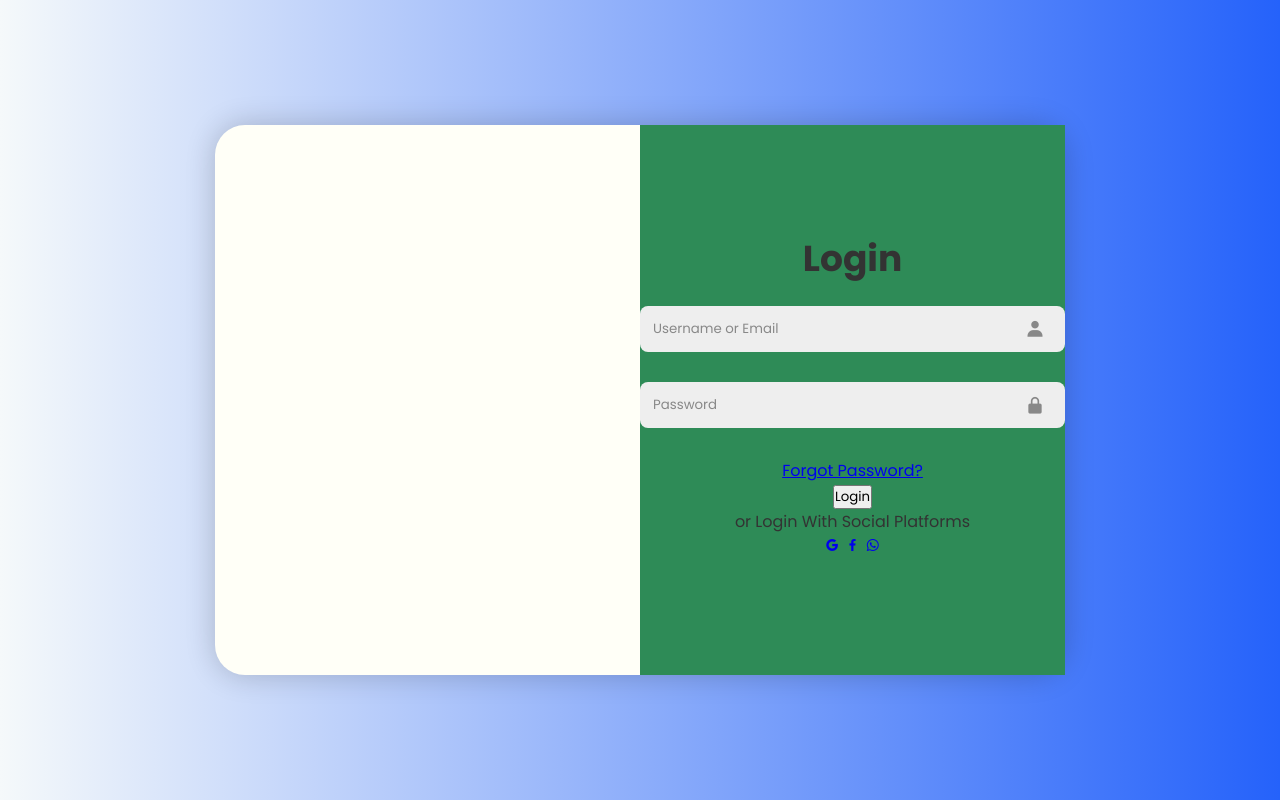
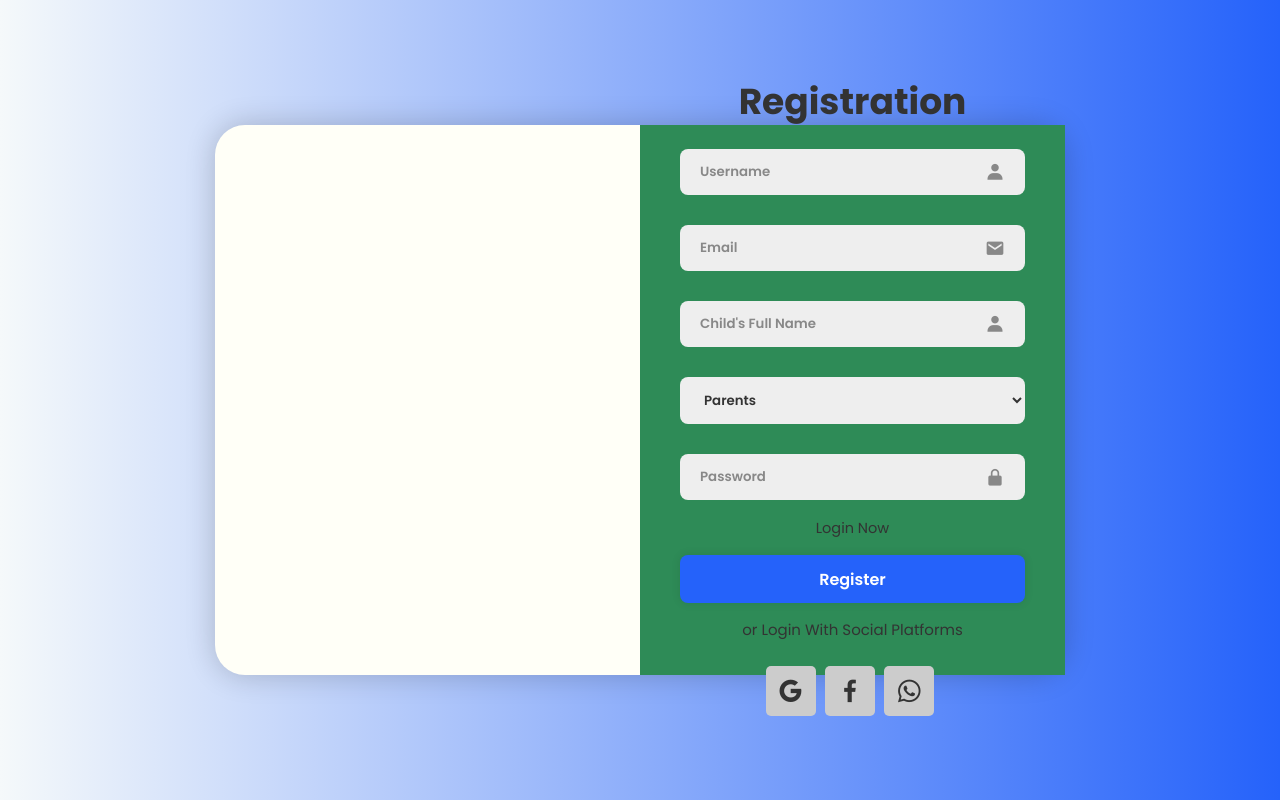
Before and after one commit to MenukaSankalpa/GSR, a PHP site: page / in a window 1280 px wide. Run offline with PHP 8.4, Linux system fonts and the light colour scheme; some web fonts are replaced.

Commit message:
registrasion form made and styled

```diff
--- a/index.html
+++ b/index.html
@@ -12,7 +12,7 @@
 <body>
 
     <div class="container">
-        <div class="form-box login">
+        <!--<div class="form-box login">
             <form action="">
                 <h1>Login</h1>
                 <div class="input-box">
@@ -28,12 +28,50 @@
                 </div>
                 <button type="submit" class="btn">Login</button>
                 <p>or Login With Social Platforms</p>
-                <div class="social-icons">
+                <div class="social-icon">
                     <a href="#"><i class='bx bxl-google' ></i></a>
                     <a href="#"><i class='bx bxl-facebook' ></i></a>
                     <a href="#"><i class='bx bxl-whatsapp' ></i></a>
                 </div>
-            </form>
+            </form>-->
+
+            <div class="form-box register">
+                <form action="">
+                    <h1>Registration</h1>
+                    <div class="input-box">
+                        <input type="text" placeholder="Username" required>
+                        <i class='bx bxs-user'></i>
+                    </div>
+                    <div class="input-box">
+                        <input type="Email" placeholder="Email" required>
+                        <i class='bx bxs-envelope' ></i>
+                    </div>
+                    <div class="input-box">
+                        <input type="text" placeholder="Child's Full Name" required>
+                        <i class='bx bxs-user'></i>
+                    </div>
+                    <select name="role" id="" class="">
+                        <option value="1">Parents</option>
+                        <option value="2">School Admin</option>
+                        <option value="3">Super Admin</option>
+                    </select>
+                    <div class="input-box">
+                        <input type="password" placeholder="Password" required>
+                        <i class='bx bxs-lock-alt' ></i>
+                    </div>
+                    <div class="forgot-link">
+                        <a href="#">Login Now</a>
+                    </div>
+                    <button type="submit" class="btn">Register</button>
+                    <p>or Login With Social Platforms</p>
+                    <div class="social-icon">
+                        <a href="#"><i class='bx bxl-google' ></i></a>
+                        <a href="#"><i class='bx bxl-facebook' ></i></a>
+                        <a href="#"><i class='bx bxl-whatsapp' ></i></a>
+                    </div>
+                </form>
+            </div>
+
         </div>
     </div>
 
--- a/style.css
+++ b/style.css
@@ -36,6 +36,7 @@ body{
     align-items: center;
     color: #333;
     text-align: center;
+    padding: 40px;
 }
 form{
     width: 100%;
@@ -50,18 +51,30 @@ form{
 }
 .input-box input{
     width: 100%;
-    padding: 13px;
+    padding: 13px 50px 13px 20px;
     background: #eee;
     border-radius: 8px;
     border: none;
     outline: none;
-    font: 16pxl;
+    font: 16px;
     color: #333;
-    font-weight: 500;
+    font-weight: 600;
+}
+select{
+    width: 100%;
+    padding: 13px 50px 13px 20px;
+    background: #eee;
+    border-radius: 8px;
+    border: none;
+    outline: none;
+    font: 16px;
+    color: #333;
+    font-weight: 600;
+
 }
 .input-box input::placeholder{
     color: #888;
-    font-weight: 400;
+    font-weight: 600;
 }
 .input-box i {
     position: absolute;
@@ -71,3 +84,48 @@ form{
     font-size: 20px;
     color: #888;
 }
+.forgot-link{
+    margin: -15px 0 15px;
+}
+.forgot-link a{
+    font-size: 14.5px;
+    color: #333;
+    text-decoration: none;
+}
+.btn {
+    width: 100%;
+    height: 48px;
+    background: var(--primary-color);
+    border-radius: 8px;
+    box-shadow: 0 0 10px rgba(0, 0, 0, 0.1);
+    border: none;
+    cursor: pointer;
+    font-size: 16px;
+    color: #fff;
+    font-weight: 600;
+}
+.btn:hover{
+    background: #2444afee;
+    color: white;
+}
+.container p{
+    font-size: 15px;
+    margin: 15px 0;
+}
+.social-icon a{
+    display: inline-flex;
+    padding: 10px;
+    border: 2px solid #ccc;
+    border-radius: 5px;
+    font-size: 30px;
+    color: #333;
+    text-decoration: none;
+    margin: 10px 5px 0 0;
+    background-color: #ccc;
+    outline: none;
+    border: none;
+}
+/*.social-icon a:hover{
+    background: black;
+    color: white;
+}
```
